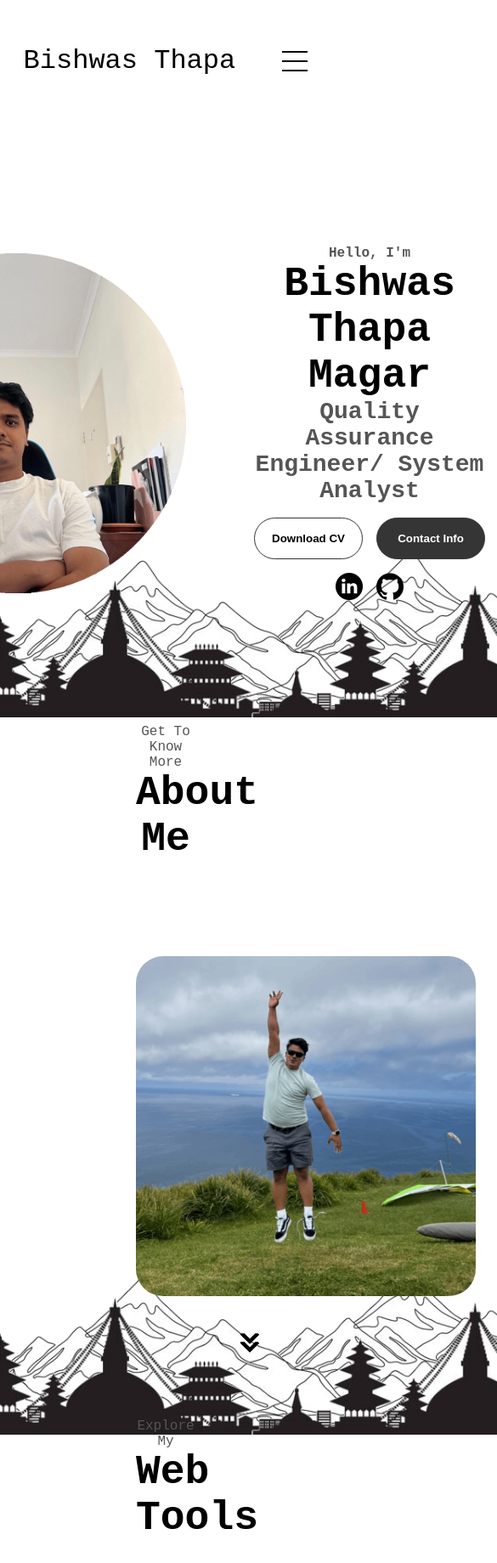
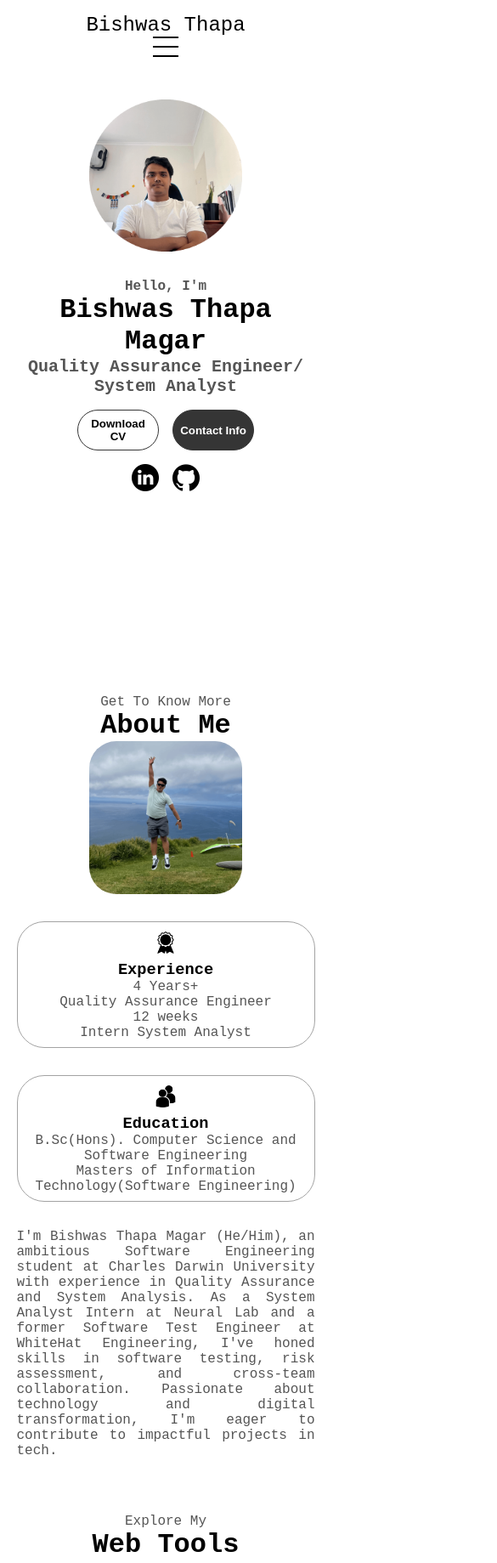
Before and after one commit to bishwasmgr/portfolio, a plain HTML site: page index.html in a window 390 px wide. Shown: the top 1839 px of the page at 85% size, 585 px wide, since content can reach past the window. Drawn offline with Linux system fonts and the light colour scheme.

Commit message:
Final Version

```diff
--- a/mediaqueries.css
+++ b/mediaqueries.css
@@ -1,8 +1,103 @@
-@media screen and (max-width: 1200px){
-    #desktop-nav{
-        display: none;
+@media screen and (max-width: 1400px) {
+    #profile {
+      height: 83vh;
+      margin-bottom: 6rem;
     }
-    #hamburger-nav{
-        display: flex;
+    .about-containers {
+      flex-wrap: wrap;
     }
-}
+    #contact,
+    #projects {
+      height: fit-content;
+    }
+  }
+
+  @media screen and (max-width: 1200px) {
+    #desktop-nav {
+      display: none;
+    }
+    #hamburger-nav {
+      display: flex;
+    }
+    #experience,
+    .experience-details-container {
+      margin-top: 2rem;
+    }
+    #profile,
+    .section-container {
+      display: block;
+    }
+    .arrow {
+      display: none;
+    }
+    section,
+    .section-container {
+      height: fit-content;
+    }
+    section {
+      margin: 0 5%;
+    }
+    .section__pic-container {
+      width: 275px;
+      height: 275px;
+      margin: 0 auto 2rem;
+    }
+    .about-containers {
+      margin-top: 0;
+    }
+  }
+
+  @media screen and (max-width: 600px) {
+    #contact,
+    footer {
+      height: 40vh;
+    }
+    #profile {
+      height: 83vh;
+      margin-bottom: 0;
+    }
+    article {
+      font-size: 1rem;
+    }
+    footer nav {
+      height: fit-content;
+      margin-bottom: 2rem;
+    }
+    .about-containers,
+    .contact-info-upper-container,
+    .btn-container {
+      flex-wrap: wrap;
+    }
+    .contact-info-container {
+      margin: 0;
+    }
+    .contact-info-container p,
+    .nav-links li a {
+      font-size: 1rem;
+    }
+    .experience-sub-title {
+      font-size: 1.25rem;
+    }
+    .logo {
+      font-size: 1.5rem;
+    }
+    .nav-links {
+      flex-direction: column;
+      gap: 0.5rem;
+      text-align: center;
+    }
+    .section__pic-container {
+      width: auto;
+      height: 46vw;
+      justify-content: center;
+    }
+    .section__text__p2 {
+      font-size: 1.25rem;
+    }
+    .title {
+      font-size: 2rem;
+    }
+    .text-container {
+      text-align: justify;
+    }
+  }
--- a/style.css
+++ b/style.css
@@ -1,18 +1,18 @@
 /* GENERAL */
-
 @import url("https://fonts.googleapis.com/css2?family=Poppins:wght@300;400;500;600&display=swap");
 
 * {
   margin: 0;
   padding: 0;
+  box-sizing: border-box;
 }
 
 body {
   font-family: "Ubuntu Sans Mono", monospace;
-  background-image: url(./assets/My_back.png);
+  /* background-image: url(./assets/My_back.png);
   background-position: center;
   background-attachment: fixed;
-  background-size: cover;
+  background-size: cover; */
 }
 
 html {
@@ -24,23 +24,22 @@ p {
 }
 
 /* TRANSITION */
-
 a,
 .btn {
   transition: all 300ms ease;
 }
 
 /* DESKTOP NAV */
-
 nav,
 .nav-links {
   display: flex;
 }
 
 nav {
-  justify-content: space-around;
+  justify-content: space-between;
   align-items: center;
   height: 17vh;
+  padding: 0 2rem;
 }
 
 .nav-links {
@@ -71,7 +70,6 @@ a:hover {
 }
 
 /* HAMBURGER MENU */
-
 #hamburger-nav {
   display: none;
 }
@@ -151,7 +149,6 @@ a:hover {
 }
 
 /* SECTIONS */
-
 section {
   padding-top: 4vh;
   height: 96vh;
@@ -165,7 +162,6 @@ section {
 }
 
 /* PROFILE SECTION */
-
 #profile {
   display: flex;
   justify-content: center;
@@ -211,14 +207,12 @@ section {
 }
 
 /* ICONS */
-
 .icon {
   cursor: pointer;
   height: 2rem;
 }
 
 /* BUTTONS */
-
 .btn-container {
   display: flex;
   justify-content: center;
@@ -266,7 +260,6 @@ section {
 }
 
 /* ABOUT SECTION */
-
 #about {
   position: relative;
 }
@@ -319,7 +312,6 @@ section {
 }
 
 /* EXPERIENCE SECTION */
-
 #experience {
   position: relative;
 }
@@ -358,7 +350,6 @@ article .icon {
 }
 
 /* PROJECTS SECTION */
-
 #projects {
   position: relative;
 }
@@ -385,7 +376,6 @@ article .icon {
 }
 
 /* CONTACT */
-
 #contact {
   display: flex;
   justify-content: center;
@@ -425,7 +415,6 @@ article .icon {
 }
 
 /* FOOTER SECTION */
-
 footer {
   height: 26vh;
   margin: 0 1rem;
@@ -435,3 +424,123 @@ footer p {
   text-align: center;
   background-color: antiquewhite;
 }
+
+/* MEDIA QUERIES */
+@media (max-width: 1200px) {
+  section {
+    margin: 0 5rem;
+  }
+}
+
+@media (max-width: 992px) {
+  section {
+    margin: 0 3rem;
+  }
+
+  .nav-links {
+    font-size: 1.2rem;
+    gap: 1rem;
+  }
+
+  .title {
+    font-size: 2.5rem;
+  }
+
+  .section__text__p2 {
+    font-size: 1.5rem;
+  }
+
+  .section__pic-container {
+    height: 300px;
+    width: 300px;
+  }
+
+  .details-container {
+    padding: 1rem;
+  }
+}
+
+@media (max-width: 768px) {
+  nav {
+    flex-direction: column;
+    height: auto;
+    padding: 1rem 0;
+  }
+
+  .nav-links {
+    flex-direction: column;
+    align-items: center;
+  }
+
+  #hamburger-nav {
+    display: block;
+  }
+
+  .nav-links {
+    display: none;
+  }
+
+  .nav-links.open {
+    display: flex;
+  }
+
+  .section__pic-container {
+    height: 250px;
+    width: 250px;
+  }
+
+  section {
+    margin: 0 2rem;
+  }
+
+  .section-container {
+    flex-direction: column;
+    align-items: center;
+    text-align: center;
+  }
+
+  #profile {
+    flex-direction: column;
+    gap: 2rem;
+  }
+
+  .details-container {
+    padding: 0.5rem;
+  }
+}
+
+@media (max-width: 576px) {
+  .nav-links {
+    gap: 0.5rem;
+  }
+
+  .section__pic-container {
+    height: 200px;
+    width: 200px;
+  }
+
+  .title {
+    font-size: 2rem;
+  }
+
+  .section__text__p2 {
+    font-size: 1.2rem;
+  }
+
+  .btn {
+    padding: 0.5rem;
+    width: 6rem;
+  }
+
+  section {
+    margin: 0 1rem;
+  }
+
+  #profile {
+    gap: 1rem;
+  }
+
+  .section-container {
+    gap: 2rem;
+  }
+}
```
